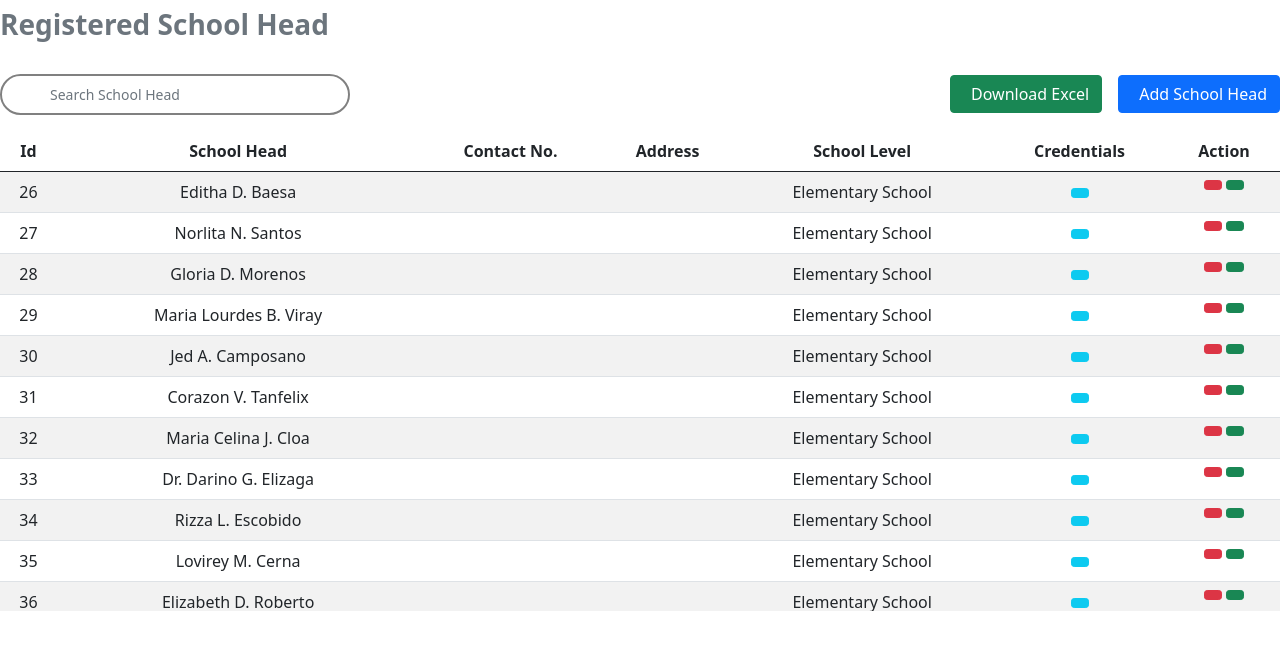
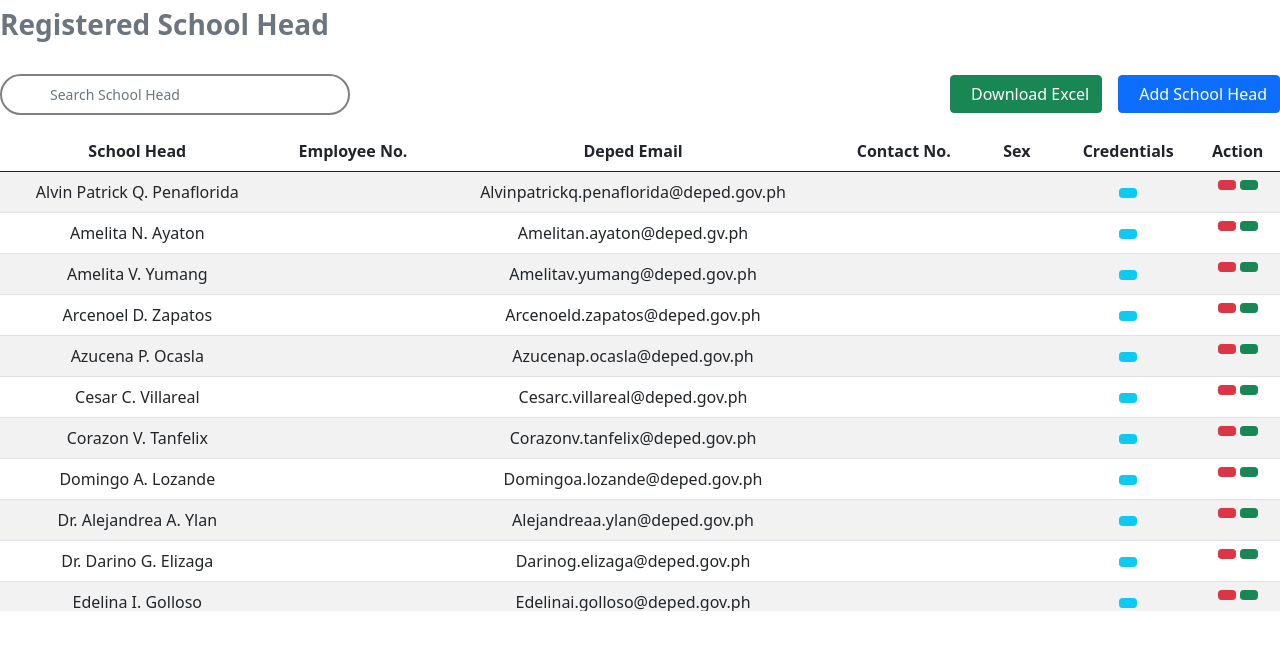
Before and after one commit to AstraXVI/management-profile, a PHP site: page /table.php in a window 1280 px wide. Shown: the top 662 px of the page. Run offline with PHP 8.4, Linux system fonts and the light colour scheme; data comes from the database, SQL or seed files in the repository; some libraries are stand-ins or nearby versions.

Commit message:
update school head list

```diff
--- a/client_dashboard.php
+++ b/client_dashboard.php
@@ -327,7 +327,7 @@
                     <div class="card w-75" style="box-shadow: rgba(0, 0, 0, 0.35) 0px 5px 15px; max-width: 300px">
                         <div class="card-body bg-success rounded-1">
                             <!-- Title -->
-                            <h4 class="card-title"><p>6 <i class="fa-solid fa-award me-2"></i>Awards</p></h4>
+                            <h4 class="card-title"><p> <i class="fa-solid fa-award me-2"></i>Awards</p></h4>
                             <hr>
                             <!-- Text -->
                             <!-- <p class="card-text fs-3" id='awards'></p> -->
--- a/credentials.php
+++ b/credentials.php
@@ -22,7 +22,7 @@
 
         <?php do{ ?>
 
-            <img src="<?php echo $fetch['pic'] ?>" alt="<?php echo $fetch['pic'] ?>" width='100%'>
+            <a href='<?php echo $fetch['pic'] ?>' title='Click to download' download><img src="<?php echo $fetch['pic'] ?>" alt="<?php echo $fetch['pic'] ?>" width='100%'></a>
 
         <?php }while($fetch = $list->fetch_assoc()) ?>
 
--- a/db.php
+++ b/db.php
@@ -1,3 +1,13 @@
 <?php
-    $con = new mysqli('localhost','root','','deped_db');
+
+
+    try{
+
+        $con = new mysqli('localhost','root','','deped_db');
+
+    }catch(Exception $e){
+
+        // $con = 'error';
+        echo "<script>alert('A Database Error Occured')</script>";
+    }
 ?>
--- a/table.php
+++ b/table.php
@@ -1,7 +1,7 @@
 <?php
     require "db.php";
 
-    $q = "SELECT * FROM `profile`";
+    $q = "SELECT * FROM `profile` ORDER BY name ASC";
 
     $list = $con->query($q);
     $fetch = $list->fetch_assoc();
@@ -46,13 +46,14 @@
         <table id='tableToXLS' class='table text-center table-striped'>
             <thead>
                 <tr>
-                    <th>Id</th>
+                    <!-- <th>Id</th> -->
                     <th>School Head</th>
+                    <th>Employee No.</th>
+                    <th>Deped Email</th>
                     <th>Contact No.</th>
-                    <th>Address</th>
-                    <th>School Level</th>
+                    <th>Sex</th>
                     <th>Credentials</th>
-                    <th colspan='3'>Action</th>
+                    <th>Action</th>
                 </tr>
 
             </thead>
@@ -60,11 +61,12 @@
                 <?php if($list->num_rows){ ?>
                     <?php do{ ?>
                         <tr>
-                            <td><?php echo $fetch['id'] ?></td>
+                            <!-- <td><?php echo $fetch['id'] ?></td> -->
                             <td><?php echo $fetch['name'] ?></td>
+                            <td><?php echo $fetch['employeeNo'] ?></td>
+                            <td><?php echo $fetch['email'] ?></td>
                             <td><?php echo $fetch['contactNo'] ?></td>
-                            <td><?php echo $fetch['address'] ?></td>
-                            <td><?php echo $fetch['school'] ?></td>
+                            <td><?php echo $fetch['sex'] ?></td>
                             <td>
                                 <button title="Credentials" class="btn btn-info btn-sm" data-bs-toggle="modal" data-bs-target="#credentialModal" id='credentialButtonFolder' value='<?php echo $fetch['email'] ?>'><i class="fa-solid fa-folder-open"></i></button>
                             </td>
```
Also changed, not shown: search.php (+9 -5 lines).
